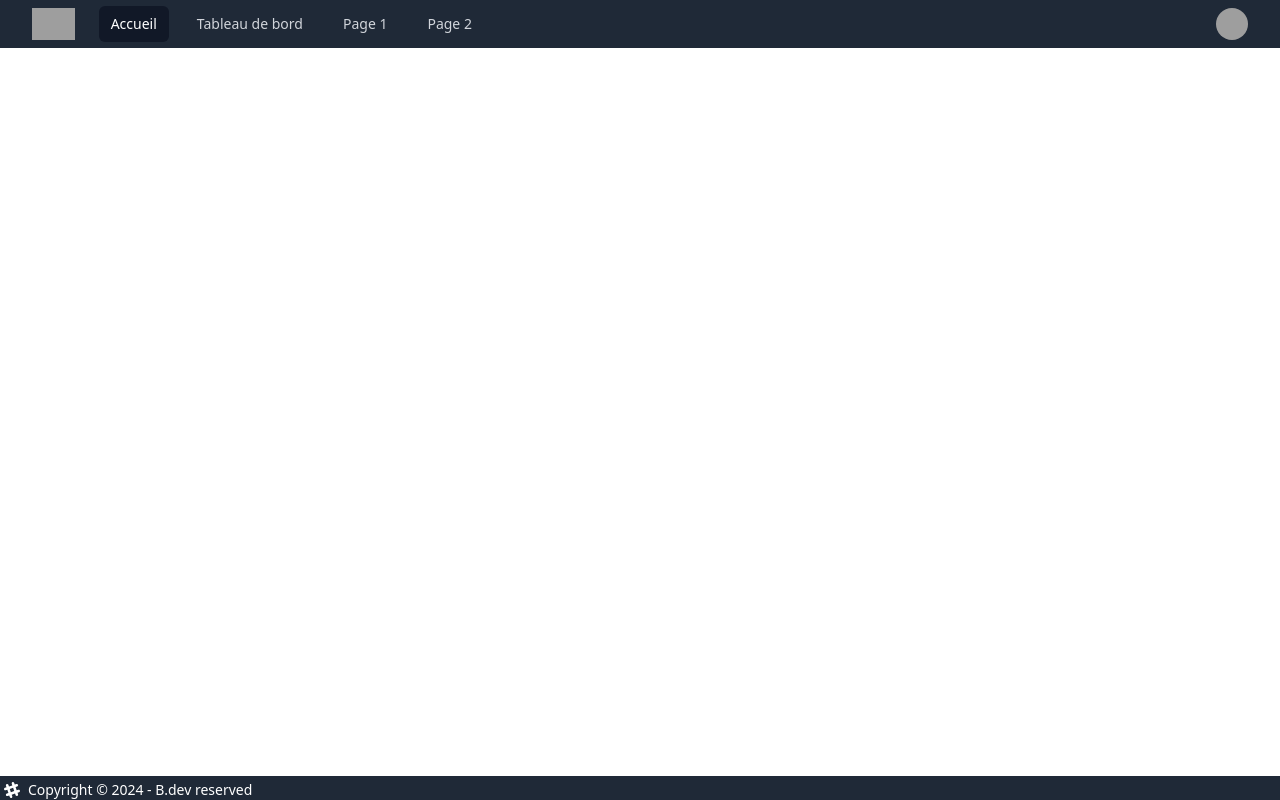
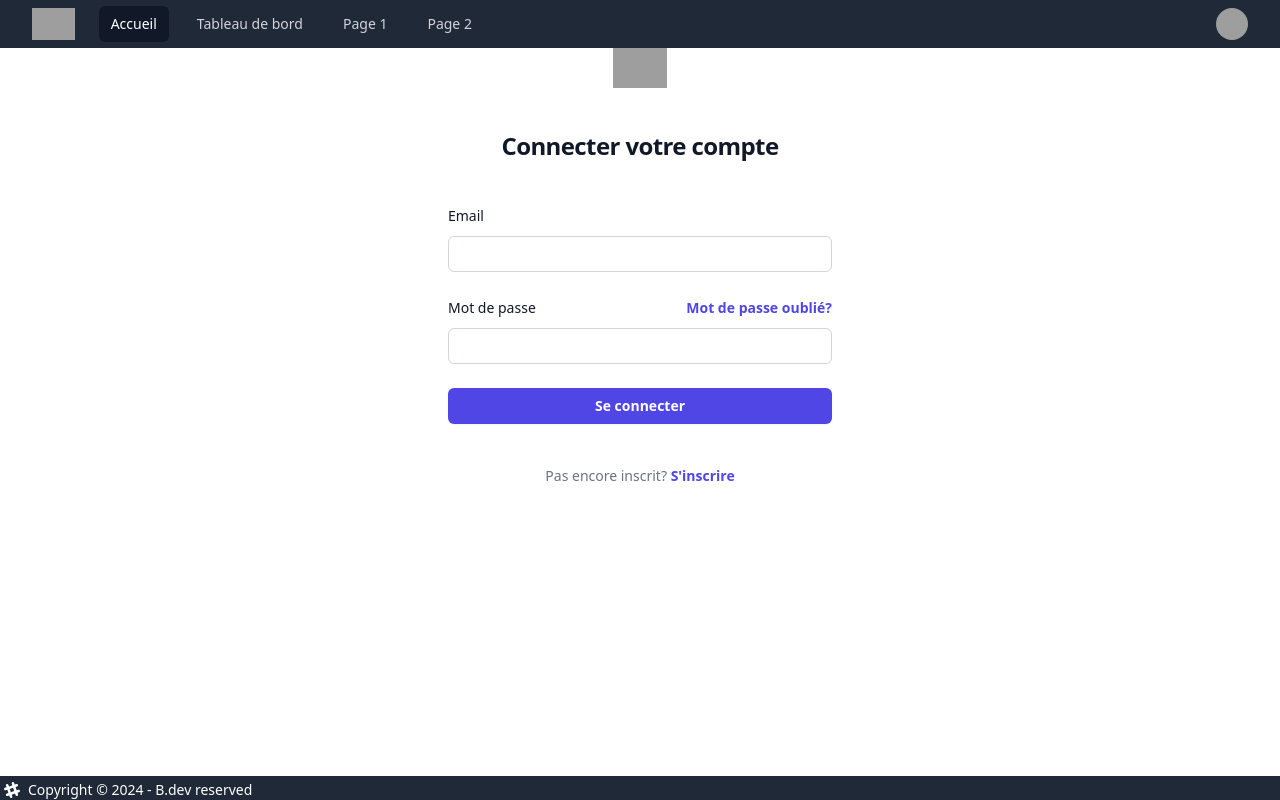
Before and after one commit to AbdelkrimBECHIR/login-angular, an Angular app: page /login in a window 1280 px wide. Before the commit this address led to /. Built offline with nearby package versions, Linux system fonts and the light colour scheme; grey boxes are pictures that could not be loaded.

Commit message:
creation d'un composant login et de sa route

```diff
--- a/src/app/app.component.ts
+++ b/src/app/app.component.ts
@@ -1,5 +1,6 @@
 import { Component } from '@angular/core';
 import { RouterOutlet } from '@angular/router';
+
 import { HeaderComponent } from "./components/header/header.component";
 import { FooterComponent } from "./components/footer/footer.component";
 
--- a/src/app/app.routes.ts
+++ b/src/app/app.routes.ts
@@ -1,7 +1,9 @@
 import { Routes } from '@angular/router';
 import { HomeComponent } from './components/home/home.component';
+import { LoginComponent } from './components/login/login.component';
 
 export const routes: Routes = [
-  {path: 'home', component: HomeComponent}
+  {path: 'home', component: HomeComponent},
+  {path: 'login', component: LoginComponent}
 
 ];
--- a/src/app/components/header/header.component.ts
+++ b/src/app/components/header/header.component.ts
@@ -1,9 +1,10 @@
 import { Component } from '@angular/core';
+import { RouterLink } from '@angular/router';
 
 @Component({
   selector: 'app-header',
   standalone: true,
-  imports: [],
+  imports: [RouterLink],
   templateUrl: './header.component.html',
   styleUrl: './header.component.css'
 })
--- a/src/app/components/home/home.component.ts
+++ b/src/app/components/home/home.component.ts
@@ -1,4 +1,5 @@
 import { Component } from '@angular/core';
+
 
 @Component({
   selector: 'app-home',
--- /dev/null
+++ b/src/app/components/login/login.component.html
@@ -0,0 +1,39 @@
+<div class="flex min-h-full flex-col justify-center px-6 py-12 lg:px-8 ">
+  <div class="sm:mx-auto sm:w-full sm:max-w-sm ">
+    <img class="mx-auto h-10 w-auto " src="https://tailwindui.com/plus/img/logos/mark.svg?color=indigo&shade=600" alt="Your Company">
+    <h2 class="mt-10 text-center text-2xl/9 font-bold tracking-tight text-gray-900">Connecter votre compte</h2>
+  </div>
+
+  <div class="mt-10 sm:mx-auto sm:w-full sm:max-w-sm">
+    <form [formGroup]="LoginForm" class="space-y-6" action="#" method="POST">
+
+      <div>
+        <label for="email" class="block text-sm/6 font-medium text-gray-900">Email</label>
+        <div class="mt-2">
+          <input formControlName="email" type="email" name="email" id="email" autocomplete="email" required class="block w-full rounded-md bg-white px-3 py-1.5 text-base text-gray-900 outline outline-1 -outline-offset-1 outline-gray-300 placeholder:text-gray-400 focus:outline focus:outline-2 focus:-outline-offset-2 focus:outline-indigo-600 sm:text-sm/6">
+        </div>
+      </div>
+
+      <div>
+        <div class="flex items-center justify-between">
+          <label for="password" class="block text-sm/6 font-medium text-gray-900">Mot de passe</label>
+          <div class="text-sm">
+            <a routerLink="#" class="font-semibold text-indigo-600 hover:text-indigo-500">Mot de passe oublié?</a>
+          </div>
+        </div>
+        <div class="mt-2">
+          <input formControlName="password" name="password" id="password" autocomplete="current-password" required class="block w-full rounded-md bg-white px-3 py-1.5 text-base text-gray-900 outline outline-1 -outline-offset-1 outline-gray-300 placeholder:text-gray-400 focus:outline focus:outline-2 focus:-outline-offset-2 focus:outline-indigo-600 sm:text-sm/6">
+        </div>
+      </div>
+
+      <div>
+        <button type="submit" class="flex w-full justify-center rounded-md bg-indigo-600 px-3 py-1.5 text-sm/6 font-semibold text-white shadow-sm hover:bg-indigo-500 focus-visible:outline focus-visible:outline-2 focus-visible:outline-offset-2 focus-visible:outline-indigo-600">Se connecter</button>
+      </div>
+    </form>
+
+    <p class="mt-10 text-center text-sm/6 text-gray-500">
+      Pas encore inscrit?
+      <a routerLink="/register" class="font-semibold text-indigo-600 hover:text-indigo-500">S'inscrire</a>
+    </p>
+  </div>
+</div>
--- /dev/null
+++ b/src/app/components/login/login.component.ts
@@ -0,0 +1,20 @@
+import { Component } from '@angular/core';
+import { ReactiveFormsModule,FormControl,FormGroup } from '@angular/forms';
+
+
+
+@Component({
+  selector: 'app-login',
+  standalone: true,
+  imports: [ReactiveFormsModule],
+  templateUrl: './login.component.html',
+  styleUrl: './login.component.css'
+})
+export class LoginComponent {
+  LoginForm = new FormGroup({
+    email: new FormControl(''),
+    password: new FormControl('')
+  });
+
+
+}
```
Also changed, not shown: src/app/components/login/login.component.css (added), 1 other file (tests, documents, lock files or other folders).
